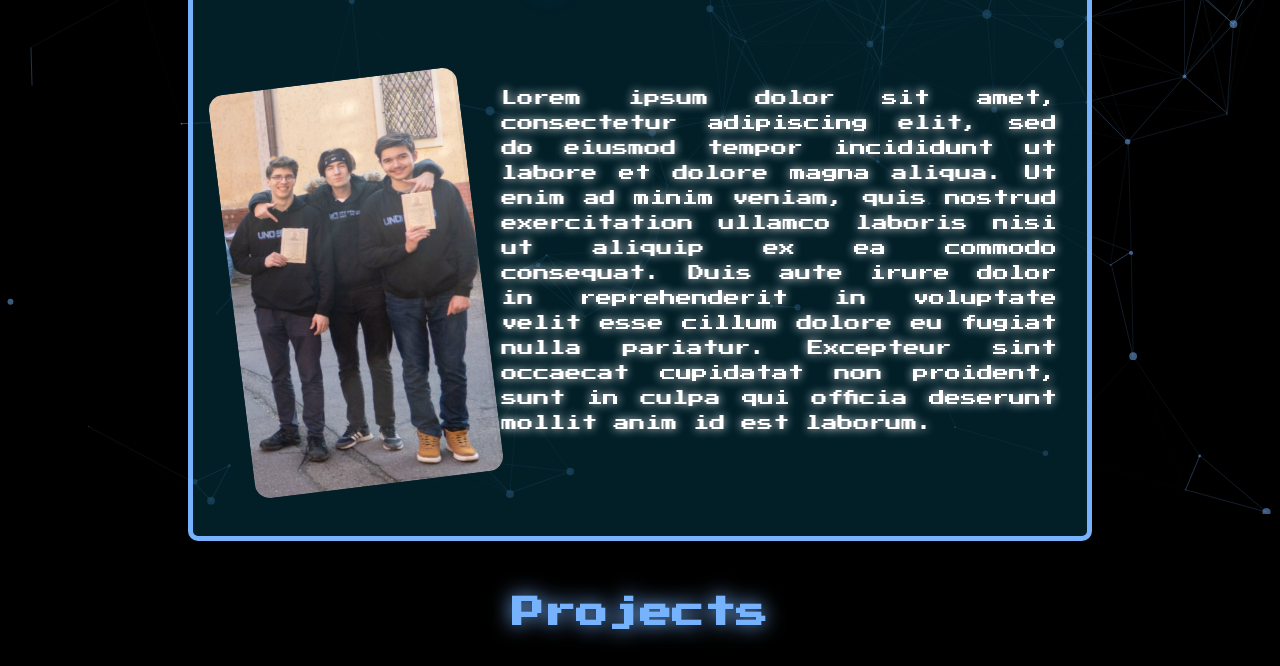
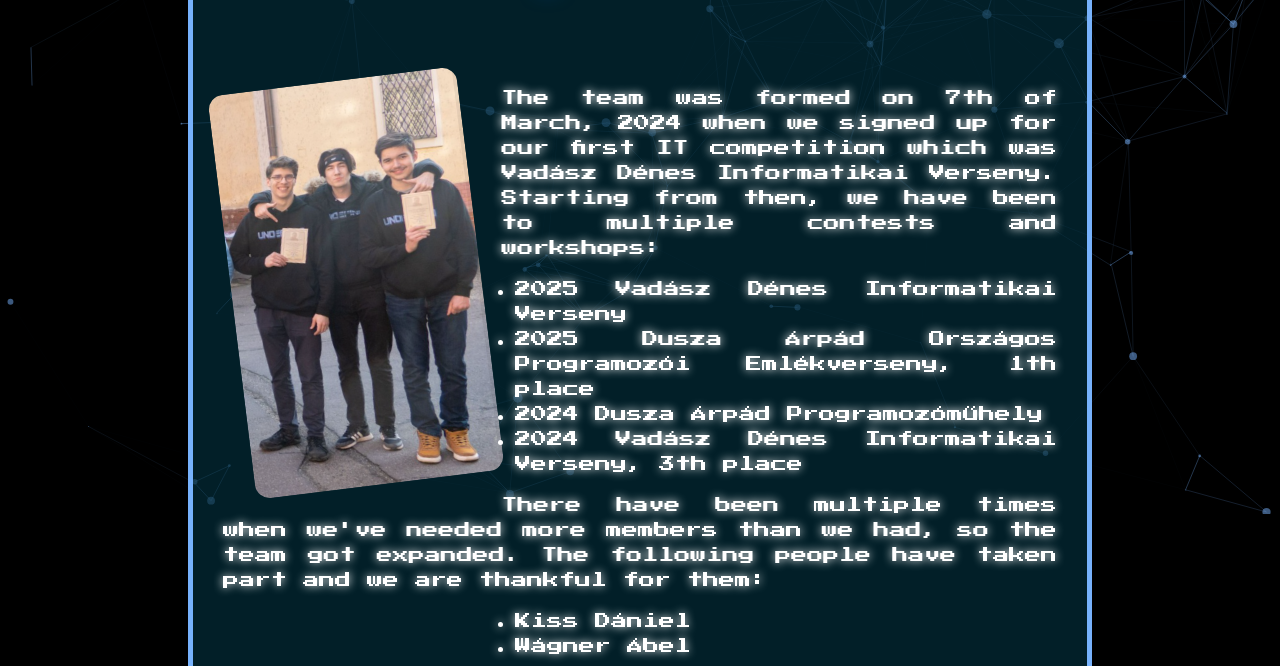
Before and after one commit to PITRv1/PITRv1.github.io, a plain HTML site: page TeamPage.html in a window 1280 px wide. Shown: the part 286-952 px from the top of the page. Drawn offline with Linux system fonts and the light colour scheme.

Commit message:
deving owo

```diff
--- a/Css/downloadPage.css
+++ b/Css/downloadPage.css
@@ -1,4 +1,4 @@
-body {
+html, body {
     background-color: black;
     margin: 0px;
     padding: 0;
@@ -14,11 +14,41 @@ body {
 }
 
 .content{
+    margin-top: 110px;
     display: flex;
-    justify-content: center;
-
-    background-color: rgb(216, 216, 216);
-
+    flex-direction: column;
+    align-items: center;
+    text-align: center;
     width: 100%;
     height: 100%;
 }
+
+#download-button {
+
+    width: 20%;
+    height: 7%;
+
+    border-radius: 7px;
+    border: none;
+
+    font-family: "WidePixelFont";
+    font-size: 1.4vw;
+
+    background-color: var(--light-blue);
+    transition: background-color .2s ease;
+}
+
+#download-button:hover{
+    background-color: var(--dark-blue);
+}
+
+p {
+    max-width: 50%;
+    text-align: justify;
+    line-height: 20px;
+}
+
+h1 {
+    font-family: "WidePixelFont";
+    font-size: 2vw;
+}
--- a/Css/teamPage.css
+++ b/Css/teamPage.css
@@ -1,11 +1,3 @@
-* {
-    font-family: "PixelFont";
-    color: white;
-    --light-blue: #77b2fc;
-    --dark-blue: #064796;
-    --black: #000000;
-}
-
 body, html {
     padding: 0;
     margin: 0;
@@ -145,7 +137,7 @@ body {
     background-color: var(--light-blue);
 }
 
-p {
+p, ul {
     text-align: justify;
     filter: drop-shadow(0 0 5px #ffffff);
     line-height: 25px;
@@ -160,3 +152,7 @@ h1 {
 #email {
     color: var(--light-blue);
 }
+
+ul {
+    padding-left: 35%;
+}
--- a/TeamPage.html
+++ b/TeamPage.html
@@ -42,7 +42,18 @@
                 <img src="./Assets/Images/team/undefined_team_logo.png" id="team_logo">
                 <div>
                     <img src="./Assets/Images/team/team.png" id="team_image">
-                    <p>Lorem ipsum dolor sit amet, consectetur adipiscing elit, sed do eiusmod tempor incididunt ut labore et dolore magna aliqua. Ut enim ad minim veniam, quis nostrud exercitation ullamco laboris nisi ut aliquip ex ea commodo consequat. Duis aute irure dolor in reprehenderit in voluptate velit esse cillum dolore eu fugiat nulla pariatur. Excepteur sint occaecat cupidatat non proident, sunt in culpa qui officia deserunt mollit anim id est laborum.</p>
+                    <p>The team was formed on 7th of March, 2024 when we signed up for our first IT competition which was Vadász Dénes Informatikai Verseny. Starting from then, we have been to multiple contests and workshops:</p>
+                    <ul>
+                        <li>2025 Vadász Dénes Informatikai Verseny</li>
+                        <li>2025 Dusza Árpád Országos Programozói Emlékverseny, 1th place</li>
+                        <li>2024 Dusza Árpád Programozóműhely</li>
+                        <li>2024 Vadász Dénes Informatikai Verseny, 3th place</li>
+                    </ul>
+                    <p>There have been multiple times when we've needed more members than we had, so the team got expanded. The following people have taken part and we are thankful for them:</p>
+                    <ul>
+                        <li>Kiss Dániel</li>
+                        <li>Wágner Ábel</li>
+                    </ul>
                 </div>
             </div>
 
@@ -80,7 +91,7 @@
                     <img class="member_icon" src="./Assets/Images/team/daniPic.png">
                     <h1>Kovács Dániel Benedek</h1>
                     <p class="member_desc">
-                        I live in Záhony. I am the UI designer in the team, but I also code and create 2d assets. Sometimes I do other parts of a project so I take off some pressure from my mates. My hobbies are arduino programming, web development, kung-fu, playing volleyball with my friends and learning about psychology.
+                        I live in Záhony. I am the UI designer in the team, but I also code and create 2d assets. Sometimes I work on other parts of a project so I take some pressure off my mates. My hobbies are arduino programming, web development, kung-fu, playing volleyball with my friends and learning about psychology.
                     </p>
                 </div>
                 <div>
```
Also changed, not shown: Css/window.css (+3 -4 lines), DownloadPage.html (+3 -0 lines), JS/window.js (+7 -4 lines), MainPage.html (+5 -4 lines), index.html (+1 -1 lines).
